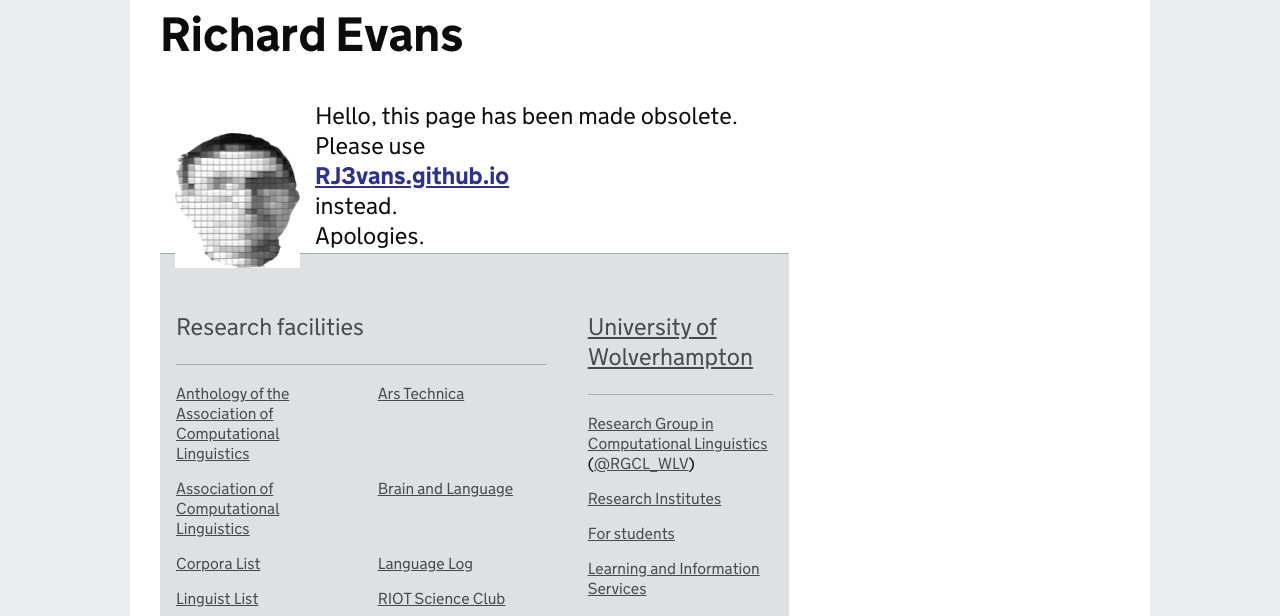
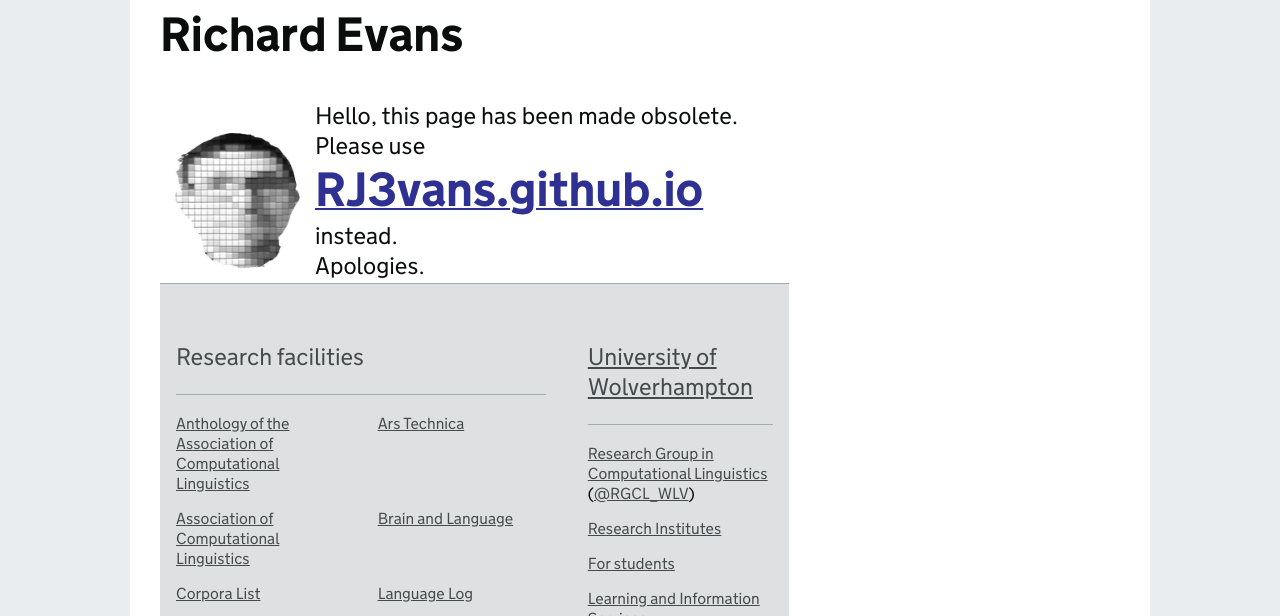
Before and after one commit to in6087/in6087.github.io, a plain HTML site: page index.html in a window 1280 px wide. Shown: the part 125-741 px from the top of the page. Drawn offline with Linux system fonts and the light colour scheme.

Commit message:
Update index.html

```diff
--- a/index.html
+++ b/index.html
@@ -142,7 +142,7 @@ GOVUK.Analytics.Format = "browse";</script><script type="text/javascript">
     Hello, this page has been made obsolete. Please use
 
 	  <p>
-    <a href="https://RJ3vans.github.io"><b><font size="+2">RJ3vans.github.io</font><b></a>
+    <a href="https://RJ3vans.github.io"><b><font size="+10">RJ3vans.github.io</font><b></a>
 	   </p>
 
 	   <p>
```
